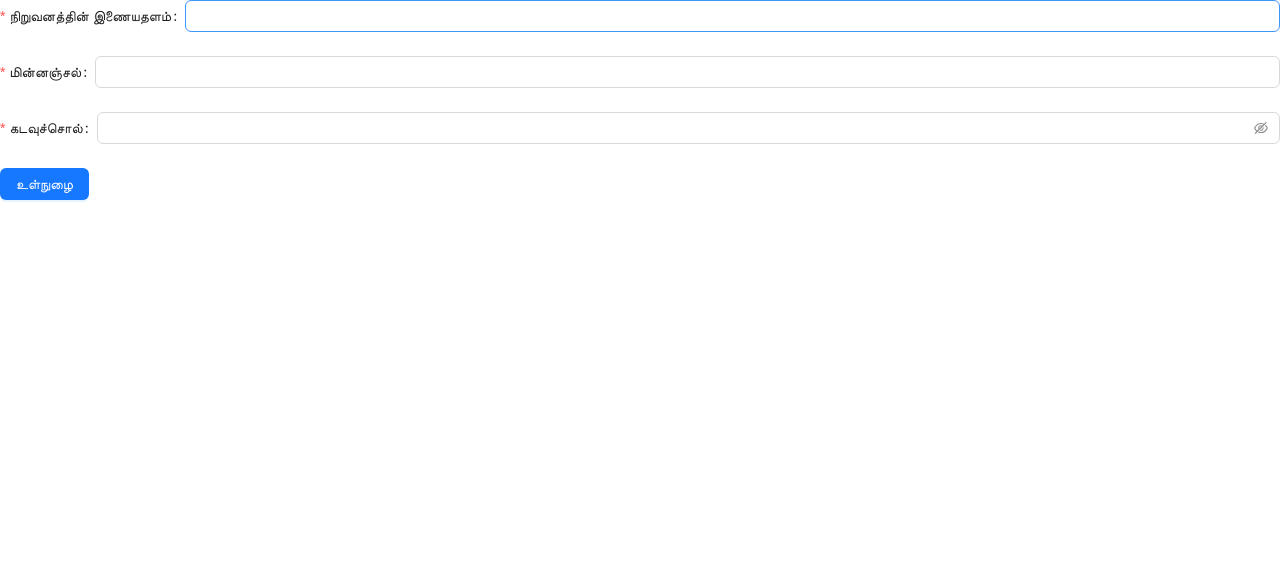
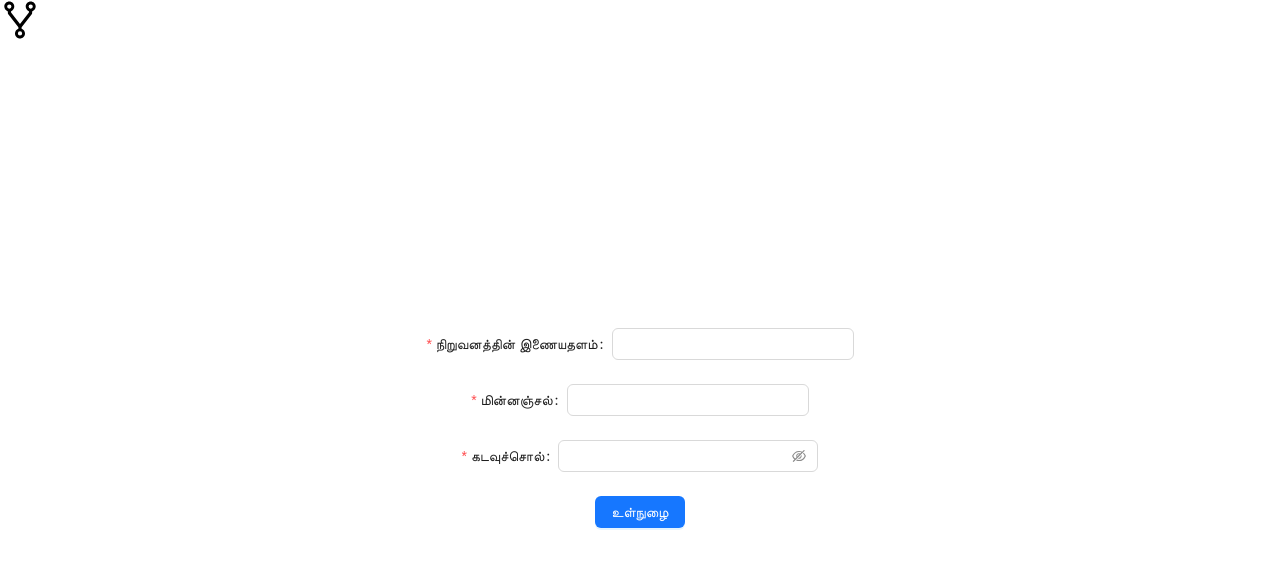
Before and after one commit to vetchium/vetchium, a React (Create React App) app in the folder erised/: page / in a window 1280 px wide. Shown: the top 568 px of the page. Built offline with nearby package versions, Linux system fonts and the light colour scheme.

Commit message:
Signin changes

```diff
--- a/erised/src/Styles.tsx
+++ b/erised/src/Styles.tsx
@@ -28,3 +28,11 @@ export const layoutStyle = {
   borderRadius: 8,
   overflow: "hidden",
 };
+
+export const formStyle = {
+  display: "flex",
+  flexDirection: "column" as const,
+  justifyContent: "center", // Center vertically in the container
+  alignItems: "center", // Center horizontally in the container
+  height: "100vh", // Take up full viewport height
+};
--- a/erised/src/forms/SignInForm.tsx
+++ b/erised/src/forms/SignInForm.tsx
@@ -1,9 +1,15 @@
-import { Form, Input, Button } from "antd";
+import { Button, Form, Input } from "antd";
+import { useNavigate } from "react-router-dom";
+import Router from "../components/Router";
 import t from "../i18n/i18n";
+import { formStyle } from "../Styles";
 
 function SignInForm() {
+  const navigate = useNavigate();
+
   function onFinish(values: any) {
     console.log("Received values:", values);
+    navigate("/openings");
   }
 
   function validateDomain(rule: any, value: string) {
@@ -46,7 +52,13 @@ function SignInForm() {
   }
 
   return (
-    <Form onFinish={onFinish} onFinishFailed={onFinishFailed}>
+    <>
+      <Router />
+      <Form
+        onFinish={onFinish}
+        onFinishFailed={onFinishFailed}
+        style={formStyle}
+      >
         <Form.Item
           label={t("company_domain")}
           name="domain"
@@ -74,6 +86,7 @@ function SignInForm() {
           </Button>
         </Form.Item>
       </Form>
+    </>
   );
 }
 
--- a/erised/src/pages/SignIn.tsx
+++ b/erised/src/pages/SignIn.tsx
@@ -1,7 +1,14 @@
+import { ForkOutlined } from "@ant-design/icons";
 import SignInForm from "../forms/SignInForm";
+import { headerLogo } from "../Styles";
 
 function SignIn() {
-  return <SignInForm />;
+  return (
+    <>
+      <ForkOutlined style={headerLogo} />
+      <SignInForm />
+    </>
+  );
 }
 
 export default SignIn;
```
Lines whose indentation alone changed are shown as unchanged.
